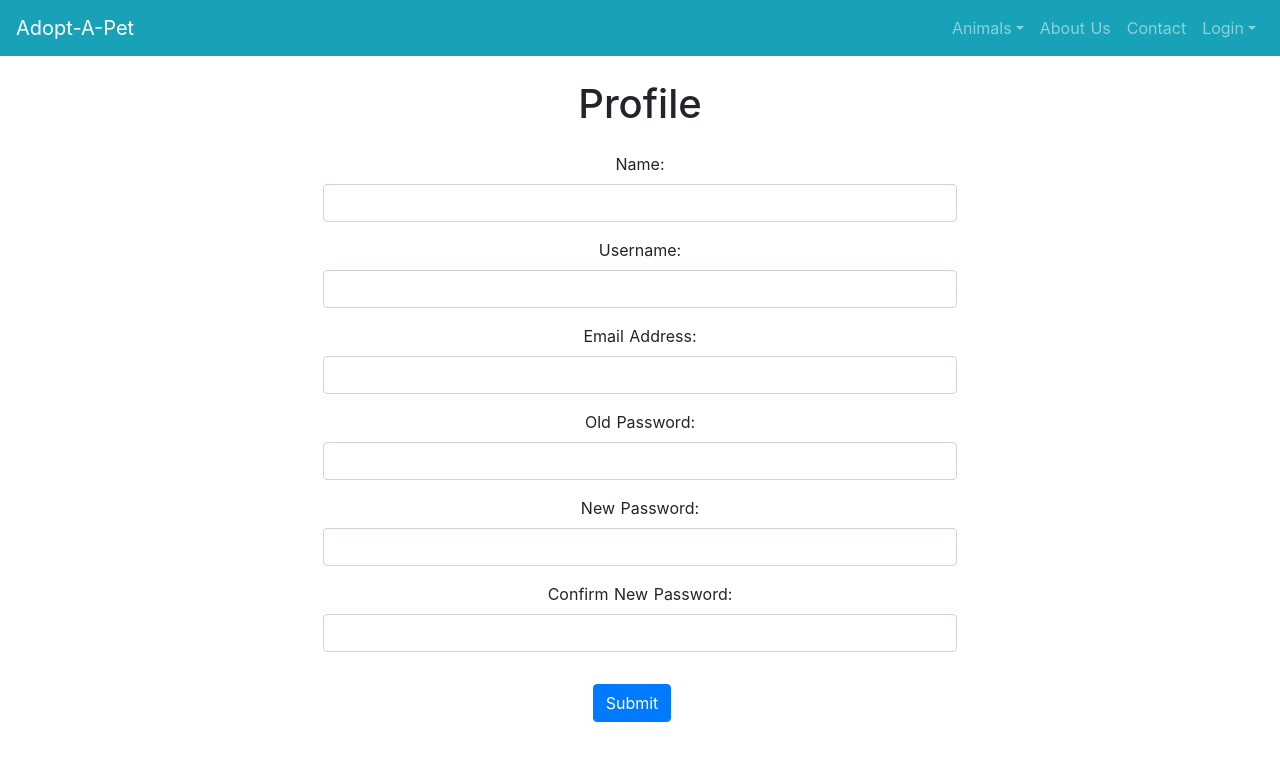
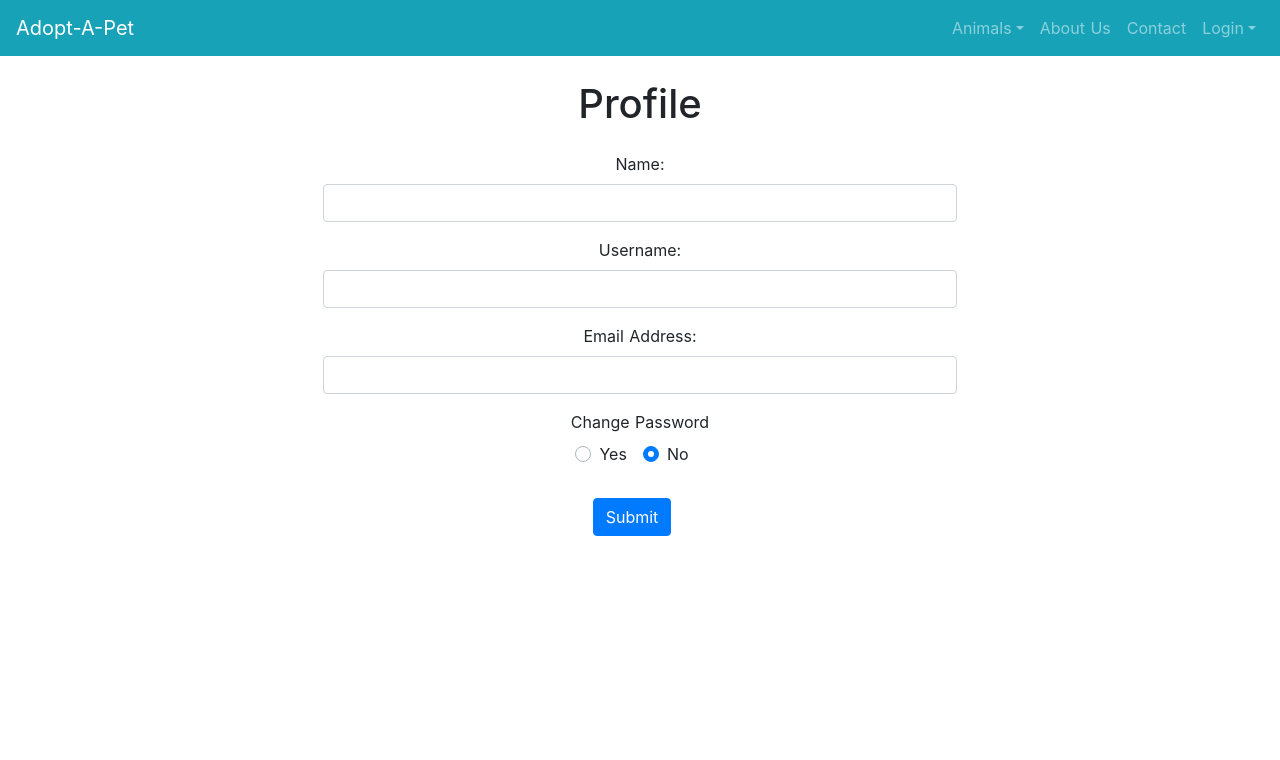
Before and after one commit to will-i-code420/pet-adopt2, a Nuxt app: page /profile/1 in a window 1280 px wide. Both pictures are taken after a click on the button "Edit Info". Shown: the top 760 px of the page. Built offline with nearby package versions, Linux system fonts and the light colour scheme.

Commit message:
renamed some form ids, added radio option to change password when editing profile

```diff
--- a/components/forms/EditUserForm.vue
+++ b/components/forms/EditUserForm.vue
@@ -47,8 +47,19 @@
         </b-form-group>
       </template>
       <template #form-group-4>
+        <b-form-group label="Change Password" label-for="change-password">
+          <b-form-radio-group
+            id="change-password"
+            v-model="updatePassword"
+            :options="passwordOptions"
+            name="password-options"
+          ></b-form-radio-group>
+        </b-form-group>
+      </template>
+      <template #form-group-5>
         <b-form-group
-          id="input-group-password"
+          v-if="updatePassword"
+          id="input-group-old-password"
           label="Old Password:"
           label-for="old-password"
         >
@@ -60,6 +71,7 @@
         ></b-form-input>
         </b-form-group>
         <b-form-group
+          v-if="updatePassword"
           id="input-group-password"
           label="New Password:"
           label-for="password"
@@ -72,12 +84,13 @@
         ></b-form-input>
         </b-form-group>
         <b-form-group
-          id="input-group-password"
+          v-if="updatePassword"
+          id="input-group-confirm-password"
           label="Confirm New Password:"
-          label-for="password"
+          label-for="confirm-password"
         >
         <b-form-input
-          id="password"
+          id="confirm-password"
           v-model="password2"
           type="password"
           required
@@ -105,6 +118,10 @@ export default {
   },
   data () {
     return {
+      passwordOptions: [
+        { text: 'Yes', value: true },
+        { text: 'No', value: false }
+      ],
       editUserForm: {
         id: this.$route.params.id,
         name: '',
@@ -113,6 +130,7 @@ export default {
         oldPassword: '',
         newPassword: ''
       },
+      updatePassword: false,
       password2: ''
     }
   },
```
